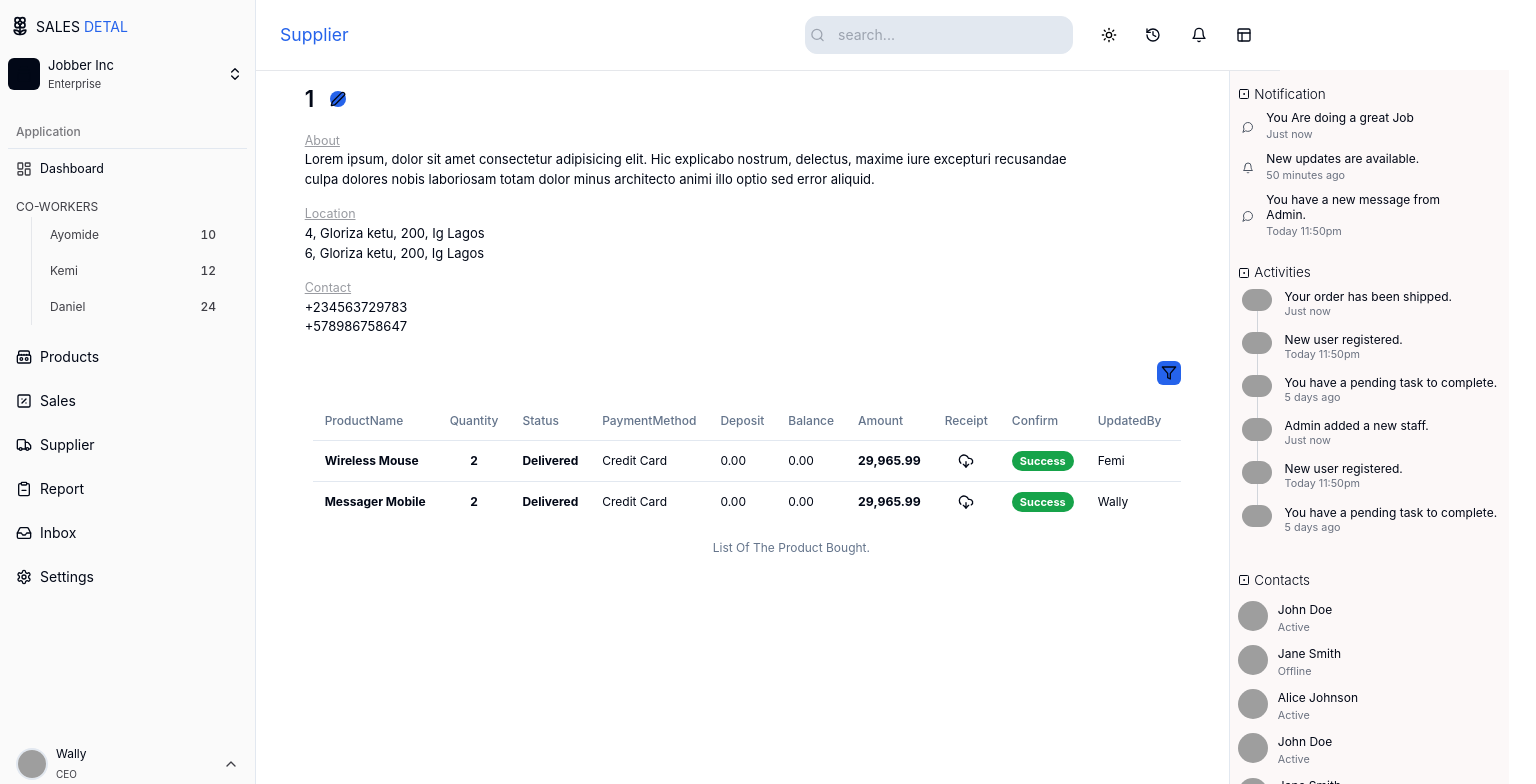
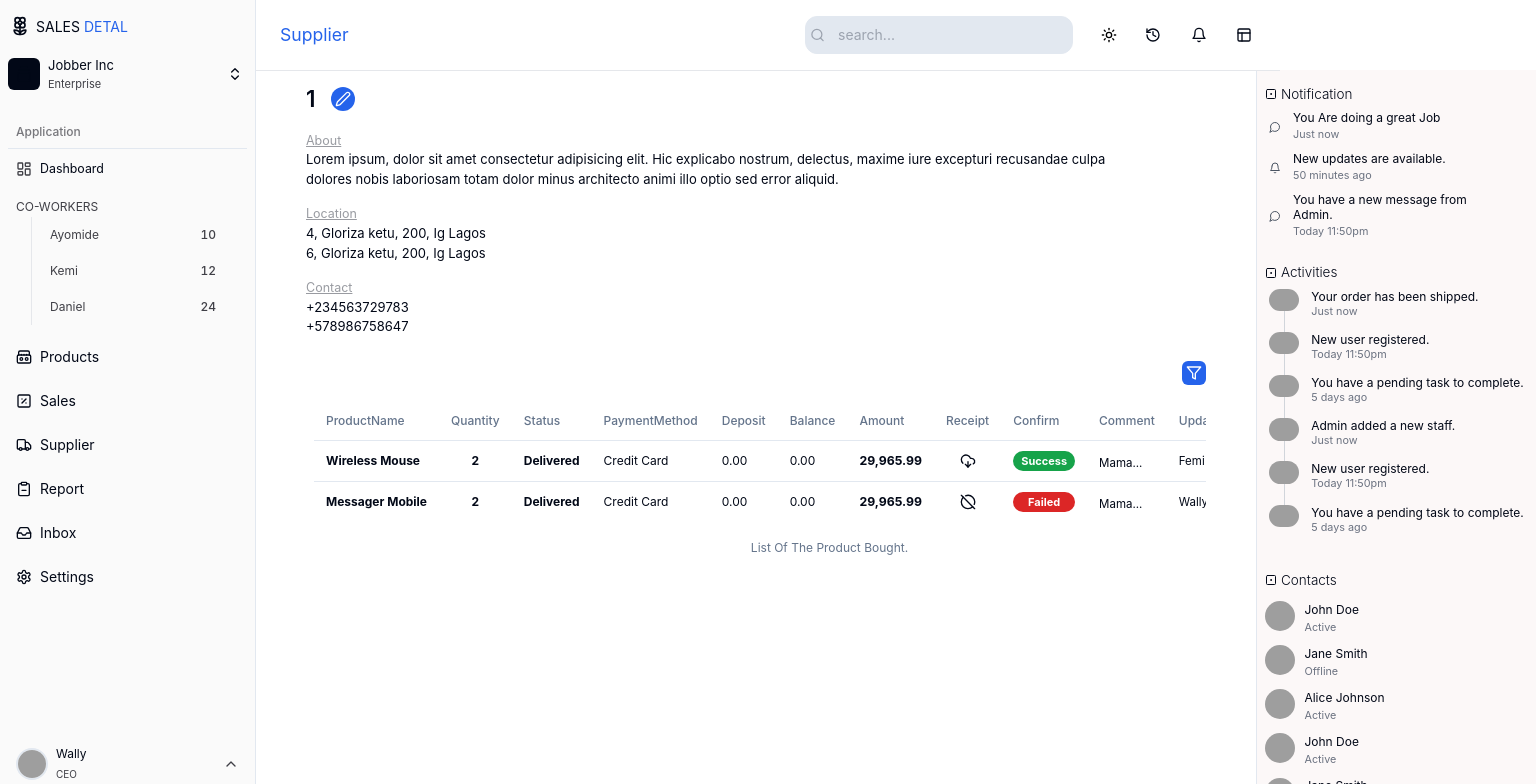
Before and after one commit to mohawwal/salesTrack, a React (Vite) app: page /supplier/1 in a window 1280 px wide. Shown: the top 784 px of the page, 1536 px wide, since content can reach past the window. Built offline with nearby package versions, Linux system fonts and the light colour scheme; grey boxes are pictures that could not be loaded; a web font is replaced by a local one.

Commit message:
improved and added comment

```diff
--- a/package.json
+++ b/package.json
@@ -14,6 +14,7 @@
 		"@hookform/resolvers": "^3.9.1",
 		"@radix-ui/react-dialog": "^1.1.4",
 		"@radix-ui/react-dropdown-menu": "^2.1.2",
+		"@radix-ui/react-hover-card": "^1.1.4",
 		"@radix-ui/react-label": "^2.1.0",
 		"@radix-ui/react-popover": "^1.1.4",
 		"@radix-ui/react-select": "^2.1.2",
--- /dev/null
+++ b/src/components/ui/hover-card.tsx
@@ -0,0 +1,27 @@
+import * as React from "react"
+import * as HoverCardPrimitive from "@radix-ui/react-hover-card"
+
+import { cn } from "../../lib/utils"
+
+const HoverCard = HoverCardPrimitive.Root
+
+const HoverCardTrigger = HoverCardPrimitive.Trigger
+
+const HoverCardContent = React.forwardRef<
+  React.ElementRef<typeof HoverCardPrimitive.Content>,
+  React.ComponentPropsWithoutRef<typeof HoverCardPrimitive.Content>
+>(({ className, align = "center", sideOffset = 4, ...props }, ref) => (
+  <HoverCardPrimitive.Content
+    ref={ref}
+    align={align}
+    sideOffset={sideOffset}
+    className={cn(
+      "z-50 w-64 rounded-md border bg-popover p-4 text-popover-foreground shadow-md outline-none data-[state=open]:animate-in data-[state=closed]:animate-out data-[state=closed]:fade-out-0 data-[state=open]:fade-in-0 data-[state=closed]:zoom-out-95 data-[state=open]:zoom-in-95 data-[side=bottom]:slide-in-from-top-2 data-[side=left]:slide-in-from-right-2 data-[side=right]:slide-in-from-left-2 data-[side=top]:slide-in-from-bottom-2",
+      className
+    )}
+    {...props}
+  />
+))
+HoverCardContent.displayName = HoverCardPrimitive.Content.displayName
+
+export { HoverCard, HoverCardTrigger, HoverCardContent }
--- a/src/pages/home/Home.tsx
+++ b/src/pages/home/Home.tsx
@@ -2,7 +2,7 @@ import HomeNav from "./HomeNav";
 
 export const Home = () => {
 	return (
-		<div className="w-full bg-black h-[100vh] text-white">
+		<div className="w-full h-[100vh]">
 			<div className="w-[95%] m-auto">
 				<div className="pt-4 relative">
 					<HomeNav />
--- a/src/pages/home/HomeNav.tsx
+++ b/src/pages/home/HomeNav.tsx
@@ -34,7 +34,7 @@ const HomeNav = () => {
 	return (
 		<div className="flex justify-between w-full relative">
 			<div className="w-[70%] flex items-center gap-[20px] cursor-pointer text-[13.8px]">
-				<div className="hidden md:flex items-start text-white gap-1 px-2 text-[15px] text-foreground mt-2">
+				<div className="hidden md:flex items-start gap-1 px-2 text-[15px] text-foreground mt-2">
 					<Flower2 className="w-7 h-7 pb-1" />
 					<div className="font-RobotoFlex font-semibold">
 						SALES <span className="text-primary">DETAL</span>
@@ -56,7 +56,7 @@ const HomeNav = () => {
 					className="flex md:hidden"
 					onClick={navFunc}
 				>
-					<AlignLeft className="text-[20px] text-white" />
+					<AlignLeft className="text-[20px]" />
 				</div>
 			</div>
 
@@ -67,13 +67,13 @@ const HomeNav = () => {
 				>
 					<p>Get Started</p>
 					<span className="hidden w-6 h-6 bg-primary border-primary rounded-[50%] group-hover:flex">
-						<MoveUpRight className="p-1 text-white" />
+						<MoveUpRight className="p-1" />
 					</span>
 				</Link>
 			</div>
 
 			{handleNav && (
-				<div className="md:hidden fixed bg-yellow-300 text-black top-[10%] left-0 w-[100%] z-50 flex items-center justify-center p-4">
+				<div className="md:hidden fixed bg-primary top-[10%] left-0 w-[100%] z-50 flex items-center justify-center p-4">
 					<div className="flex flex-col gap-10 font-RobotoFlex">
 						{menuList.map((list) => (
 							<p
--- a/src/pages/products/products.tsx
+++ b/src/pages/products/products.tsx
@@ -158,13 +158,13 @@ const Products = () => {
 					{products.map((product) => (
 						<TableRow className="text-[12.2px]">
 							<TableCell className="px-3">{product.id}</TableCell>
-							<TableCell className="px-3 w-[200px] font-bold cursor-pointer ">
+							<TableCell className="px-3 w-[200px] font-bold cursor-pointer whitespace-nowrap ">
 								{product.name}
 							</TableCell>
-							<TableCell className="px-3 w-[200px] opacity-70">
+							<TableCell className="px-3 w-[200px] opacity-70 whitespace-nowrap">
 								{product.category}
 							</TableCell>
-							<TableCell className="px-3 w-[200px] font-bold">
+							<TableCell className="px-3 w-[200px] font-bold whitespace-nowrap">
 								<span className="text-right">
 									{product.price.toLocaleString("en-US", {
 										minimumFractionDigits: 2,
@@ -172,12 +172,12 @@ const Products = () => {
 									})}
 								</span>
 							</TableCell>
-							<TableCell className="px-3 text-primary underline cursor-pointer text-[11px]">
+							<TableCell className="px-3 text-primary underline cursor-pointer text-[11px] whitespace-nowrap">
 								<Link to={`/supplier/${product.supplier}`}>
 								{product.supplier}
 								</Link>
 							</TableCell>
-							<TableCell className="px-3 w-[100px]">
+							<TableCell className="px-3 w-[100px] whitespace-nowrap">
 								<div
 									className={`whitespace-nowrap font-bold rounded-3xl text-[11px] text-center w-[80px] text-white ${
 										product.status === "Available"
@@ -190,10 +190,10 @@ const Products = () => {
 									<p className="text-center">{product.status}</p>
 								</div>
 							</TableCell>
-							<TableCell className="px-3 text-center font-bold">
+							<TableCell className="px-3 text-center font-bold whitespace-nowrap">
 								{product.stock}
 							</TableCell>
-							<TableCell className="px-3 w-[150px] opacity-65 ">
+							<TableCell className="px-3 w-[150px] opacity-65 whitespace-nowrap">
 								{product.dateAdded}
 							</TableCell>
 						</TableRow>
--- a/src/pages/suppliers/SuppliersInfo.tsx
+++ b/src/pages/suppliers/SuppliersInfo.tsx
@@ -9,6 +9,12 @@ import {
 	TableHeader,
 	TableRow,
 } from "../../components/ui/table";
+
+import {
+	HoverCard,
+	HoverCardContent,
+	HoverCardTrigger,
+} from "../../components/ui/hover-card";
 
 const SuppliersInfo = () => {
 	const { company } = useParams();
@@ -24,6 +30,7 @@ const SuppliersInfo = () => {
 			Receipt: true,
 			Confirm: "Received",
 			Amount: 29965.99,
+			comment: "Mama Jide said there is goods for you",
 			UpdatedBy: "Femi",
 			Date: "2024-Oct-15",
 		},
@@ -34,9 +41,10 @@ const SuppliersInfo = () => {
 			PaymentMethod: "Credit Card",
 			Deposit: 0,
 			Balance: 0,
-			Receipt: true,
-			Confirm: "Received",
+			Receipt: false,
+			Confirm: "failed",
 			Amount: 29965.99,
+			comment: "Mama Jide said no goods for you",
 			UpdatedBy: "Wally",
 			Date: "2024-Oct-15",
 		},
@@ -49,8 +57,8 @@ const SuppliersInfo = () => {
 					<span className="text-[1.4rem] font-semibold">
 						{company?.toUpperCase()}
 					</span>
-					<span className="bg-primary rounded-[50%]">
-						<Edit2 className="w-4 h-4" />
+					<span className="bg-primary rounded-[50%] flex items-center justify-center w-6 h-6">
+						<Edit2 className="w-4 h-4 text-background" />
 					</span>
 				</div>
 				<div className="text-[14px]">
@@ -83,7 +91,7 @@ const SuppliersInfo = () => {
 				<div>
 					<div className="w-full flex justify-end my-4">
 						<span className="flex items-center justify-center gap-1 hover:bg-border w-6 h-6 rounded-md bg-primary">
-							<Filter className="w-4 h-4 cursor-pointer" />
+							<Filter className="w-4 h-4 cursor-pointer text-background" />
 						</span>
 					</div>
 					<Table className="overflow-x-scroll mx-2">
@@ -101,6 +109,7 @@ const SuppliersInfo = () => {
 								<TableHead className="px-3">Amount</TableHead>
 								<TableHead className="px-3">Receipt</TableHead>
 								<TableHead className="px-3 w-[200px]">Confirm</TableHead>
+								<TableHead className="px-3 w-[200px]">Comment</TableHead>
 								<TableHead className="px-3 w-[200px]">UpdatedBy</TableHead>
 								<TableHead className="px-3 w-[100px]">Date</TableHead>
 							</TableRow>
@@ -166,10 +175,20 @@ const SuppliersInfo = () => {
 											</div>
 										)}
 									</TableCell>
-									<TableCell className="px-3 hover:text-primary hover:underline cursor-pointer text-[12px]">
+									<HoverCard>
+										<HoverCardTrigger>
+											<TableCell className="px-3 hover:text-primary hover:underline  cursor-pointer text-[11.5px] whitespace-nowrap">
+												{sold.comment?.length > 10
+													? sold.comment.split(" ")[0] + "..."
+													: sold.comment}
+											</TableCell>
+										</HoverCardTrigger>
+										<HoverCardContent>{sold.comment}</HoverCardContent>
+									</HoverCard>
+									<TableCell className="px-3 hover:text-primary hover:underline cursor-pointer text-[11.5px]">
 										{sold.UpdatedBy}
 									</TableCell>
-									<TableCell className="px-3 w-[100px] opacity-65 whitespace-nowrap text-[12px]">
+									<TableCell className="px-3 w-[100px] opacity-65 whitespace-nowrap text-[11px]">
 										{sold.Date}
 									</TableCell>
 								</TableRow>
```
Also changed, not shown: 1 other file (tests, documents, lock files or other folders). Lines whose indentation alone changed are shown as unchanged.
